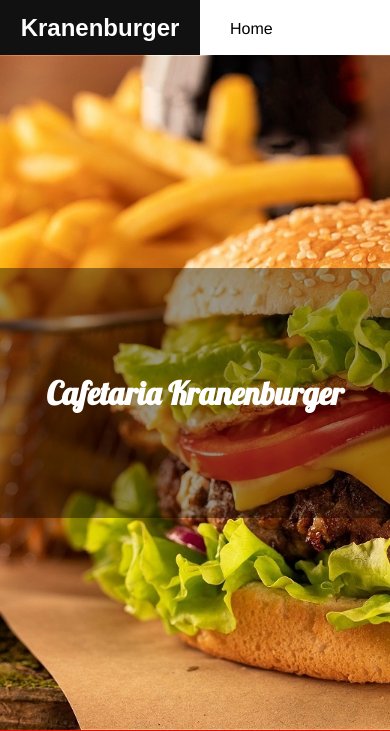
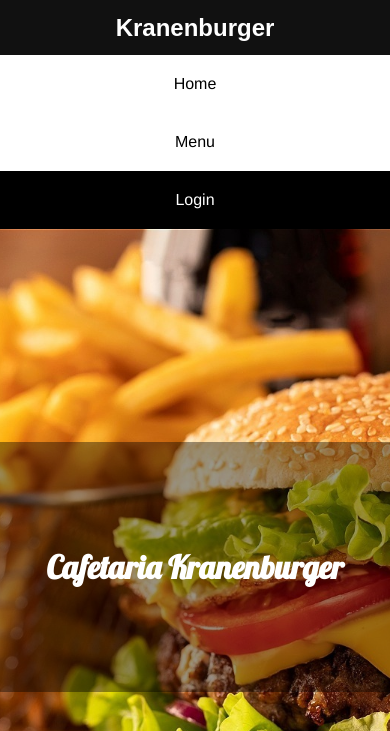
Before and after one commit to odinVos/Minicrud2023, a PHP site: page / in a window 390 px wide. Shown: the top 731 px of the page. Run offline with PHP 8.4, Linux system fonts and the light colour scheme.

Commit message:
navbar responsive
navbars responsive gemaakt

```diff
--- a/assets/main.css
+++ b/assets/main.css
@@ -3,6 +3,11 @@
 * {
   padding: 0px;
   margin: 0px;
+}
+
+nav {
+  display: flex;
+  flex-direction: column;
 }
 
 nav ul {
@@ -59,10 +64,6 @@ nav li :hover {
   color: #fff;
   font-family: "Sofia", sans-serif;
   float: right;
-}
-
-#active {
-  /* background-color: rgba(255, 217, 0, 0.785); */
 }
 
 .background {
@@ -500,4 +501,64 @@ td a {
   .menu h1 {
     font-size: 25px;
   }
+
+  nav {
+    display: flex;
+    flex-direction: column;
+  }
+
+  nav ul {
+    display: flex;
+    flex-direction: column;
+    list-style-type: none;
+    overflow: hidden;
+    background-color: #fff;
+    height: 100%;
+  }
+
+  nav li {
+    font-family: "Arimo", sans-serif;
+  }
+  .logo {
+    width: 100%;
+    text-align: center;
+    line-height: 55px;
+    background-color: #e40808;
+    color: #fff;
+    font-family: "Sofia", sans-serif;
+  }
+
+  nav li a {
+    display: block;
+    color: black;
+    text-align: center;
+    text-decoration: none;
+  }
+
+  nav li :hover {
+    color: #fff;
+    background-color: rgb(17, 17, 17);
+    transition: 1s;
+  }
+
+  .login,
+  .login a {
+    float: unset;
+    text-align: center;
+    background-color: black;
+    color: #fff;
+  }
+
+  .login :hover {
+    background-color: #e40808;
+    transition: 1s;
+  }
+
+  .logged-in {
+    width: 100%;
+    text-align: center;
+    background-color: #e40808;
+    color: #fff;
+    font-family: "Sofia", sans-serif;
+  }
 }
--- a/helpers/edit_menu_db.php
+++ b/helpers/edit_menu_db.php
@@ -29,8 +29,8 @@ foreach($result as $value)
                 <a href="CRUD/edit.php?id=<?php echo $value["Id"]; ?>">
                  <button class="btn-update"> <p><i class="fas fa-pen"></i> Update</p></button>
                 </a>
-                <a href="CRUD/delete.php?id=<?php echo $value["Id"]; ?>" id="confirmClickActionElementId">
-                 <button class="btn-delete" onclick="return confirm('Weet u zeker dat u dit product wilt verwijderen?');" > <p><i class="fas fa-trash-alt"></i> Delete</p></button>
+                <a href="CRUD/delete.php?id=<?php echo $value["Id"]; ?>" onclick="return confirm('Weet u zeker dat u dit product wilt verwijderen?');">
+                 <button class="btn-delete"  > <p><i class="fas fa-trash-alt"></i> Delete</p></button>
                 </a>
             </td>
         </tr>
--- a/helpers/nav-admin.php
+++ b/helpers/nav-admin.php
@@ -8,11 +8,11 @@
 
                 <li id="active"><a href="index.php">Home</a></li>
                 <li><a href="menu.php">Menu</a></li>
+                <li class="login"><a href="edit_menu.php">Menu Editor</a></li>
                 <li class="logged-in">
                     <div class="logged-in">
                         Ingelogt als: <b><?php echo ($_SESSION["username"]); ?>
                     </div>
                 </li>
-                <li class="login"><a href="edit_menu.php">Menu Editor</a></li>
             </ul>
         </nav>
```
